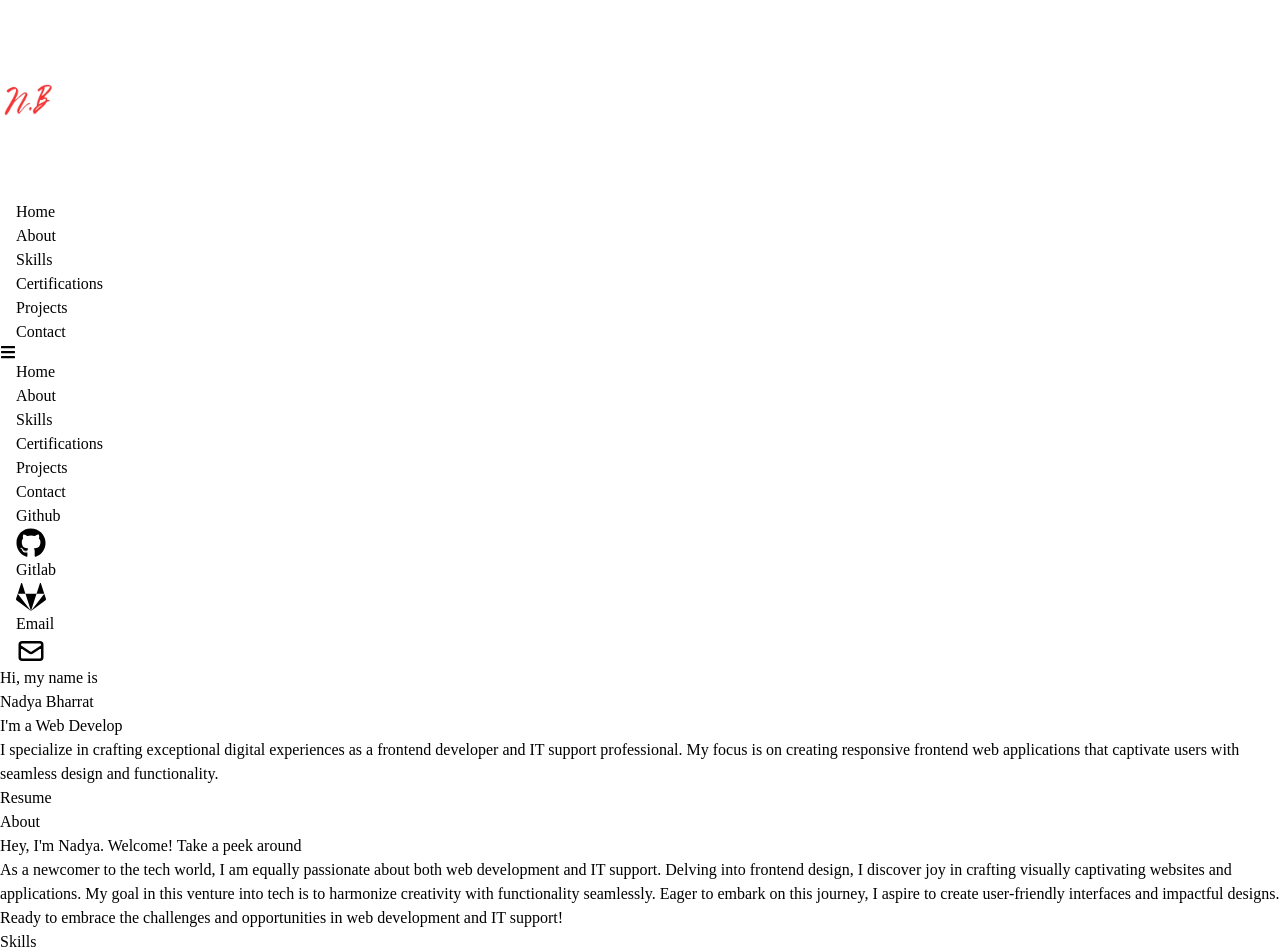
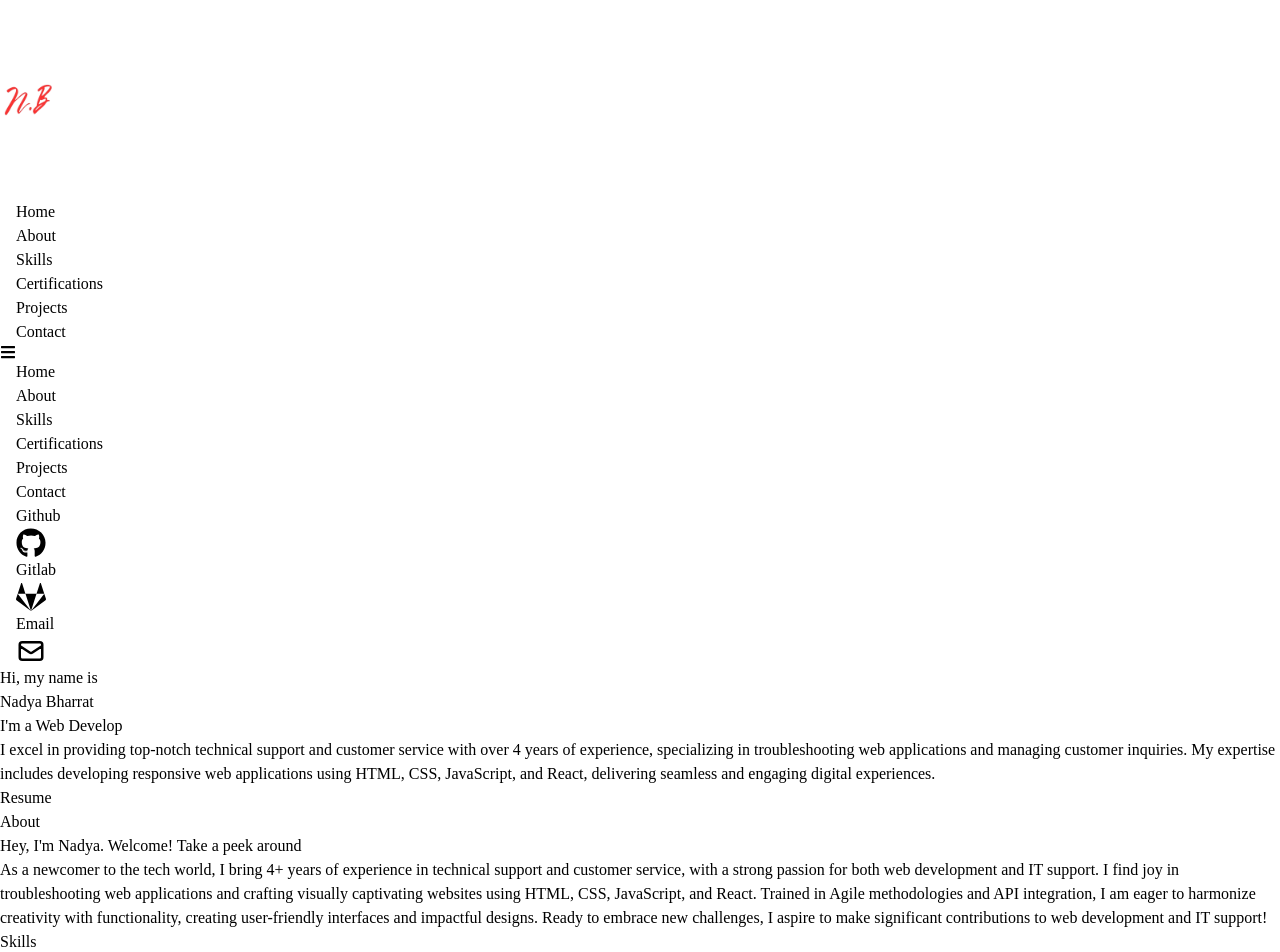
Before and after one commit to nadyab93/My-Portfolio, a React (Vite) app: page / in a window 1280 px wide. Shown: the top 952 px of the page. Built offline with nearby package versions, Linux system fonts and the light colour scheme.

Commit message:
Edit about

```diff
--- a/src/components/About.jsx
+++ b/src/components/About.jsx
@@ -17,12 +17,13 @@ const About = () => {
               <p>Hey, I'm Nadya. Welcome! Take a peek around</p>
             </div>
             <div>
-              <p>As a newcomer to the tech world, I am equally passionate about both web development
-                and IT support. Delving into frontend design, I discover joy in crafting visually
-                captivating websites and applications. My goal in this venture into tech is to harmonize
-                creativity with functionality seamlessly. Eager to embark on this journey, I aspire to create
-                user-friendly interfaces and impactful designs. Ready to embrace the challenges and opportunities
-                in web development and IT support!</p>
+              <p>As a newcomer to the tech world, I bring 4+ years of experience in technical
+                support and customer service, with a strong passion for both web development and
+                IT support. I find joy in troubleshooting web applications and crafting visually captivating websites
+                using HTML, CSS, JavaScript, and React. Trained in Agile methodologies and API integration, I
+                am eager to harmonize creativity with functionality, creating user-friendly interfaces and impactful
+                designs. Ready to embrace new challenges, I aspire to make significant contributions
+                to web development and IT support!</p>
             </div>
           </div>
       </div>
--- a/src/components/Home.jsx
+++ b/src/components/Home.jsx
@@ -69,9 +69,10 @@ const Home = () => {
           {text} {/* Display typed text */}
         </h2>
         <p className='text-[#8892b0] py-4 max-w-[700px]'>
-          I specialize in crafting exceptional digital experiences as a frontend
-          developer and IT support professional. My focus is on creating responsive frontend web
-          applications that captivate users with seamless design and functionality.
+          I excel in providing top-notch technical support and customer service
+          with over 4 years of experience, specializing in troubleshooting web applications and managing
+          customer inquiries. My expertise includes developing responsive web applications
+          using HTML, CSS, JavaScript, and React, delivering seamless and engaging digital experiences.
         </p>
         <div>
           <button className='text-white group border-2 px-6 py-3 my-2 flex items-center hover:bg-pink-600 hover:border-pink-600' onClick={handleResumeClick}>
```
